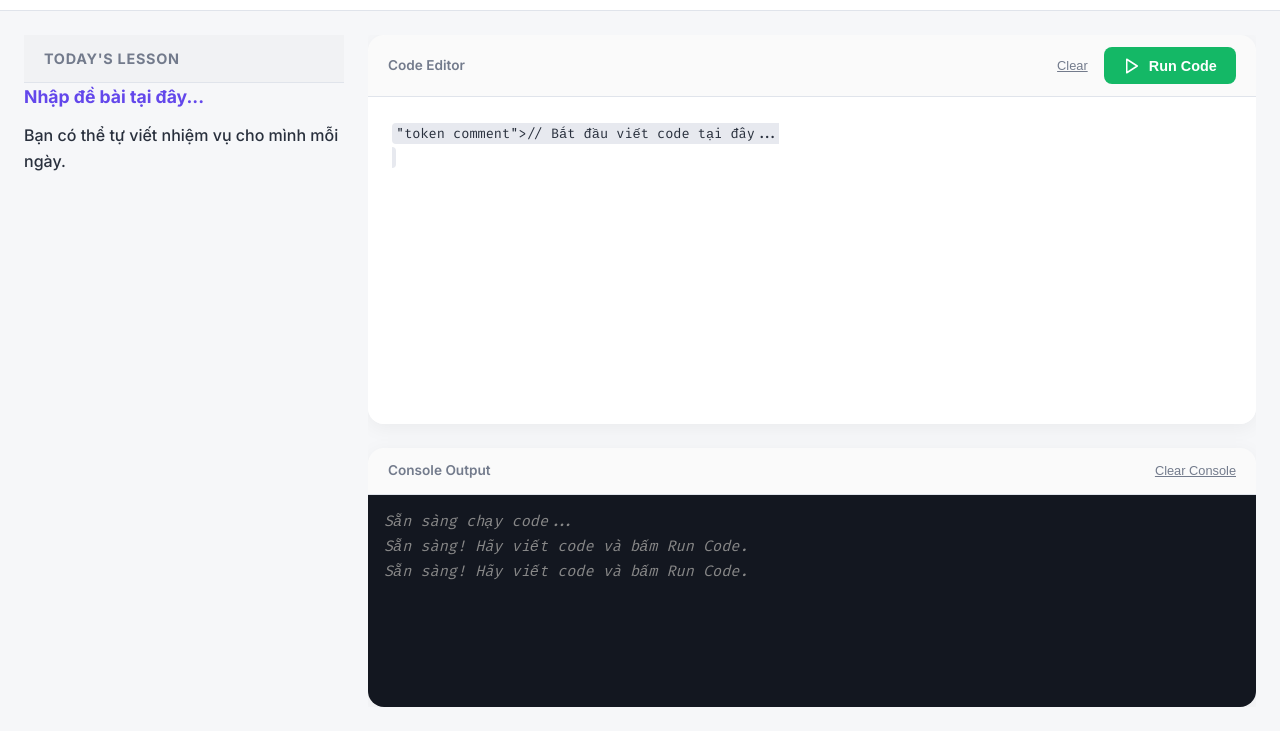
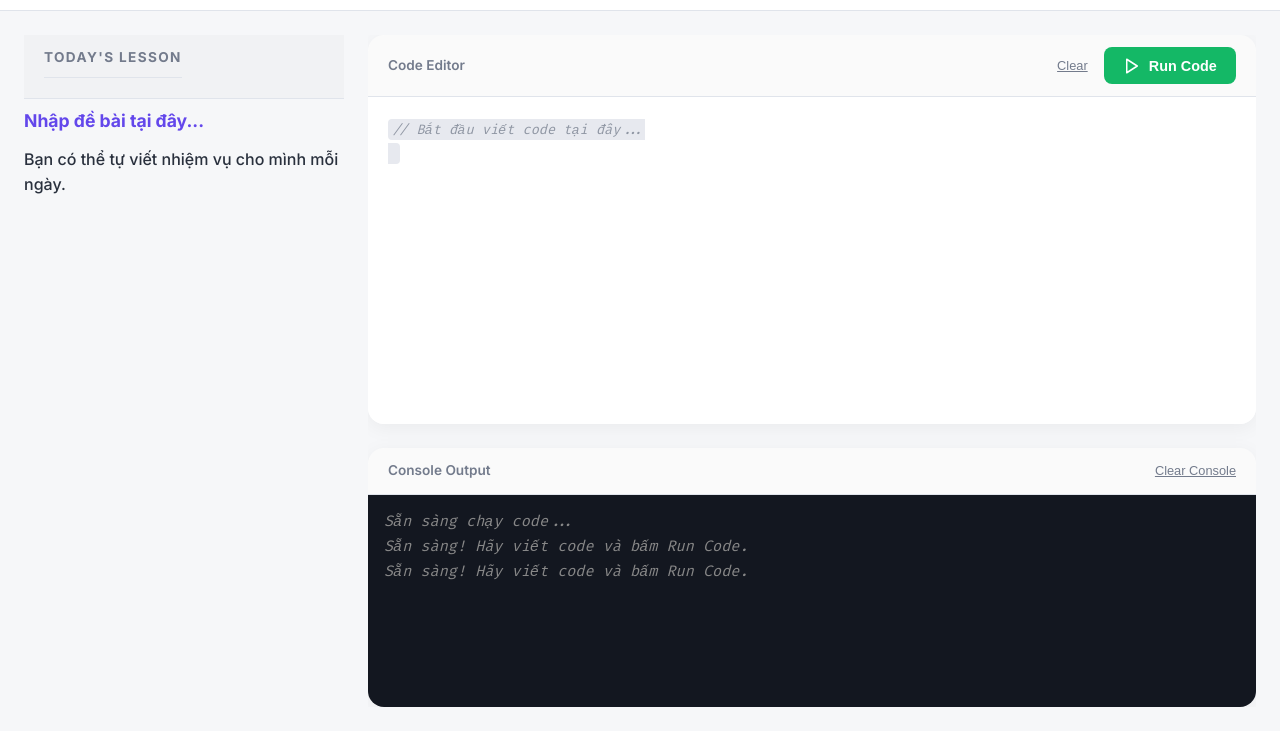
Before and after one commit to vinhtruongsama/JSCodeTraining, a website: page index.html in a window 1280 px wide. Shown: the part 69-800 px from the top of the page. Drawn offline with Linux system fonts and the light colour scheme.

Commit message:
Fix syntax highlighting bug and refine UI alignment

```diff
--- a/script.js
+++ b/script.js
@@ -55,40 +55,35 @@ function init() {
     addSystemMessage("Sẵn sàng! Hãy viết code và bấm Run Code.");
 }
 
-// --- HÀM SYNTAX HIGHLIGHTING (Vanilla JS) ---
+// --- HÀM SYNTAX HIGHLIGHTING (Cải tiến - Một lần chạy duy nhất) ---
 function updateHighlighting() {
     let code = codeEditor.value;
 
-    // Thoát các ký tự HTML đặc biệt để tránh lỗi hiển thị
+    // Thoát HTML
     code = code.replace(/&/g, "&amp;").replace(/</g, "&lt;").replace(/>/g, "&gt;");
 
-    // Syntax Highlighting Regex
-    const rules = [
-        { regex: /(\/\/.+)/g, class: 'comment' }, // Comments
-        { regex: /(".*?"|'.*?'|`.*?`)/g, class: 'string' }, // Strings
-        { regex: /\b(let|const|var|function|return|if|else|for|while|import|export|class|new|this|await|async|try|catch|finally)\b/g, class: 'keyword' }, // Keywords
-        { regex: /\b(true|false|null|undefined)\b/g, class: 'boolean' }, // Booleans/Null
-        { regex: /\b(\d+)\b/g, class: 'number' }, // Numbers
-        { regex: /\b(console|log|warn|error|alert|document|window)\b/g, class: 'function' } // Functions/Objects
-    ];
+    // Quy tắc Regex tổng hợp (Thứ tự ưu tiên cực kỳ quan trọng)
+    const combinedRegex = new RegExp(
+        '(\\/\\/.*)' +                                      // 1. Comment (//...)
+        '|("(?:\\\\.|[^"\\\\])*"|\'(?:\\\\.|[^\'\\\\])*\'|`(?:\\\\.|[^`\\\\])*`)' + // 2. Strings ("..", '..', `..`)
+        '|\\b(let|const|var|function|return|if|else|for|while|new|this|await|async|try|catch|finally|import|export|class|from)\\b' + // 3. Keywords
+        '|\\b(true|false|null|undefined)\\b' +               // 4. Booleans/Null
+        '|\\b(console|log|warn|error|alert|window|document|Math|JSON|Object|Array|Promise)\\b' + // 5. Built-ins
+        '|\\b(\\d+)\\b',                                    // 6. Numbers
+        'g'
+    );
 
-    let highlighted = code;
-    rules.forEach(rule => {
-        // Sử dụng một trick nhỏ để không thay thế các token đã được bọc span
-        // Nhưng ở mức độ đơn giản này, ta chạy tuần tự (cần cẩn thận thứ tự)
+    const highlighted = code.replace(combinedRegex, (match, p1, p2, p3, p4, p5, p6) => {
+        if (p1) return `<span class="token comment">${p1}</span>`;
+        if (p2) return `<span class="token string">${p2}</span>`;
+        if (p3) return `<span class="token keyword">${p3}</span>`;
+        if (p4) return `<span class="token boolean">${p4}</span>`;
+        if (p5) return `<span class="token function">${p5}</span>`;
+        if (p6) return `<span class="token number">${p6}</span>`;
+        return match;
     });
 
-    // Cách đơn giản và hiệu quả hơn cho demo này:
-    highlighted = code
-        .replace(/(\/\/.+)/g, '<span class="token comment">$1</span>')
-        .replace(/\b(let|const|var|function|return|if|else|for|while|new|this|await|async|try|catch)\b/g, '<span class="token keyword">$1</span>')
-        .replace(/\b(console|log|warn|error|alert|window|document)\b/g, '<span class="token function">$1</span>')
-        .replace(/\b(true|false|null|undefined)\b/g, '<span class="token boolean">$1</span>')
-        .replace(/\b(\d+)\b/g, '<span class="token number">$1</span>')
-        // Xử lý string cuối cùng để không bị keyword bên trong đè
-        .replace(/(".*?"|'.*?'|`.*?`)/g, '<span class="token string">$1</span>');
-
-    highlightingCode.innerHTML = highlighted + "\n"; // Thêm newline để đồng bộ cuộn
+    highlightingCode.innerHTML = highlighted + (code.endsWith('\n') ? ' ' : '\n');
 }
 
 // Đồng bộ cuộn giữa textarea và lớp highlight
--- a/style.css
+++ b/style.css
@@ -112,15 +112,19 @@ h1 {
 }
 
 .section-title {
-    font-size: 0.9rem;
+    font-size: 0.85rem;
     text-transform: uppercase;
-    letter-spacing: 0.05em;
+    letter-spacing: 0.1em;
     color: var(--text-muted);
     font-weight: 700;
+    margin-bottom: 0.5rem;
+    padding-bottom: 0.5rem;
+    border-bottom: 1px solid var(--border);
 }
 
 .lesson-content {
     outline: none;
+    padding: 0.5rem 0;
 }
 
 .lesson-content h3 {
@@ -208,31 +212,33 @@ code {
 }
 
 #code-editor, #highlighting-content {
-    /* Shared properties for alignment */
+    /* Shared properties for PERFECT alignment */
     position: absolute;
     top: 0;
     left: 0;
     width: 100%;
     height: 100%;
     margin: 0;
-    padding: 1.5rem;
-    font-family: 'Fira Code', monospace;
-    font-size: 1rem;
-    line-height: 1.5;
+    padding: 20px; /* Padding must be identical */
+    font-family: 'Fira Code', 'Cascadia Code', monospace;
+    font-size: 15px;
+    line-height: 1.6;
     tab-size: 4;
     white-space: pre-wrap;
     word-wrap: break-word;
     border: none;
     overflow: auto;
+    letter-spacing: normal;
 }
 
 #code-editor {
     z-index: 1;
     background: transparent;
-    color: transparent; /* Text is transparent so highlight layer shows through */
-    caret-color: var(--text-main); /* Keep cursor visible */
+    color: transparent; /* Hide text to show highlights */
+    caret-color: var(--text-main);
     resize: none;
     outline: none;
+    /* Ensure no text-shadow or other effects differ */
 }
 
 #highlighting-content {
@@ -240,6 +246,10 @@ code {
     pointer-events: none;
     background: var(--bg-card);
     color: var(--text-main);
+}
+
+#highlighting-code {
+    font-family: inherit;
 }
 
 /* Syntax Highlighting Colors */
```
